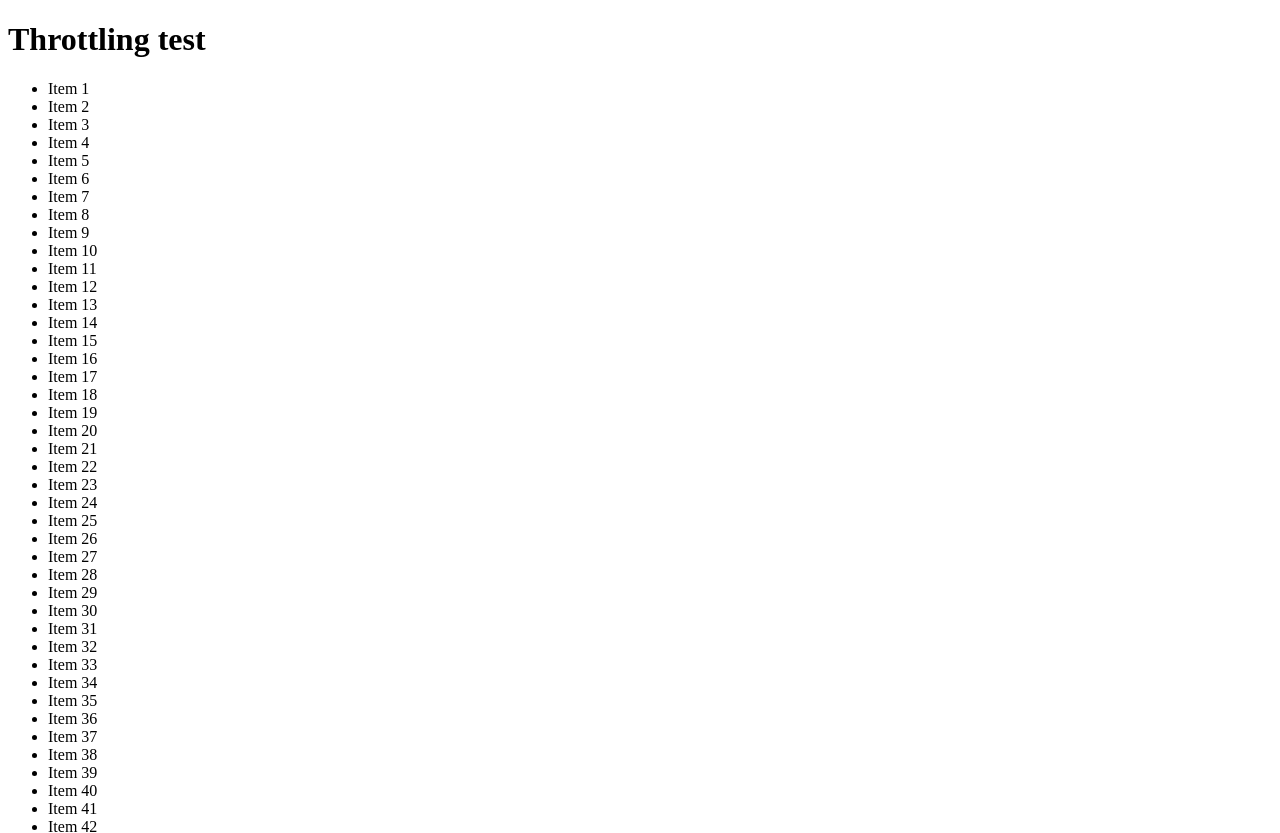
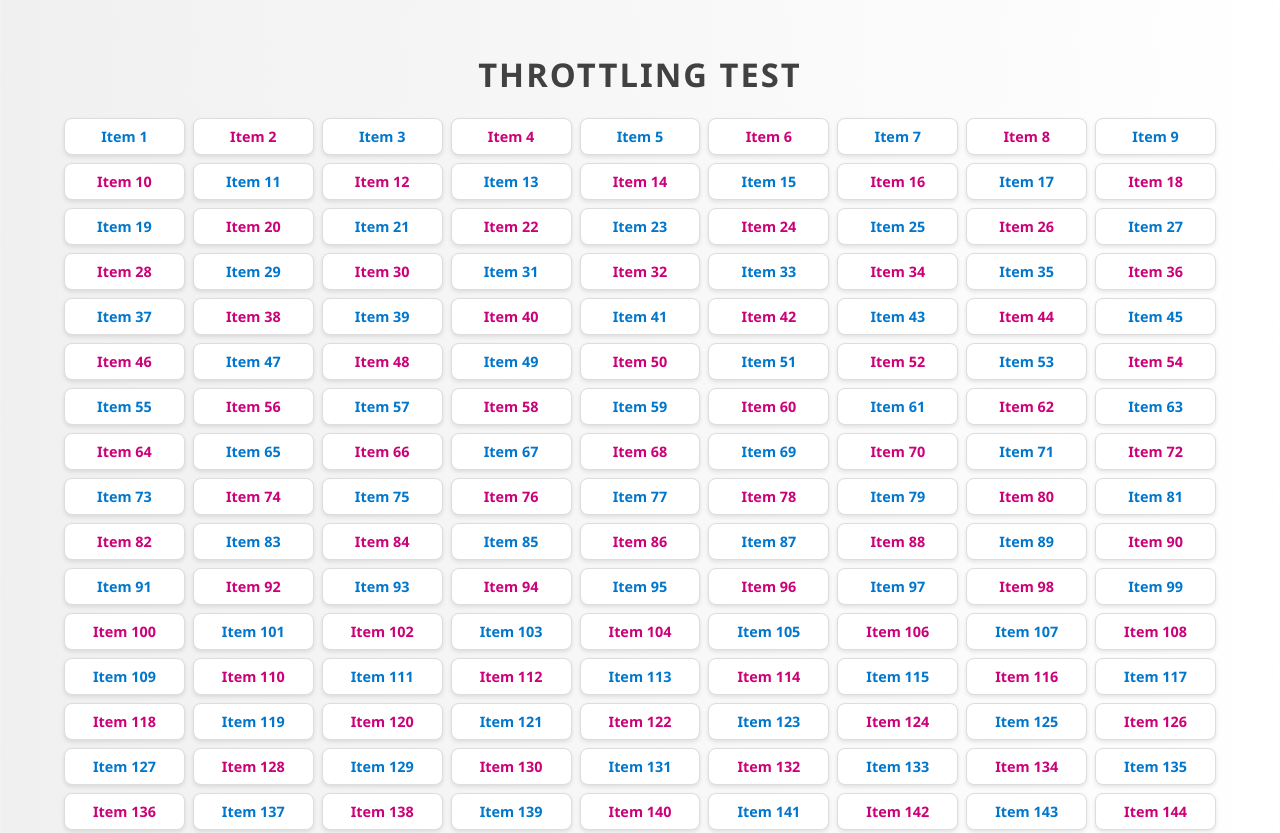
Before and after one commit to KOTFAN/throttling, a plain HTML site: page index.html in a window 1280 px wide. Shown: the top 833 px of the page. Drawn offline with Linux system fonts and the light colour scheme.

Commit message:
add css as tag, and its working, first we load our html and only after we get css

```diff
--- a/index.html
+++ b/index.html
@@ -5,7 +5,7 @@
    <meta charset="UTF-8">
    <meta name="viewport" content="width=device-width, initial-scale=1.0">
    <title>Document</title>
-   <link rel="stylesheet" href="style.css">
+   <!-- <link rel="stylesheet" href="style.css"> -->
 </head>
 
 <body>
@@ -1014,6 +1014,90 @@
       <li><span>Item 999</span></li>
       <li><span>Item 1000</span></li>
    </ul>
+
+   <style>
+      body {
+         font-family: 'Segoe UI', sans-serif;
+         background: linear-gradient(to right, #f0f0f0, #ffffff);
+         margin: 0;
+         padding: 2rem;
+         animation: bgShift 10s infinite alternate;
+      }
+
+      h1 {
+         color: #333;
+         text-align: center;
+         text-transform: uppercase;
+         letter-spacing: 2px;
+         animation: pulseText 3s infinite;
+      }
+
+      ul {
+         display: grid;
+         grid-template-columns: repeat(auto-fill, minmax(120px, 1fr));
+         gap: 0.5rem;
+         padding: 0;
+         list-style: none;
+         max-width: 90vw;
+         margin: auto;
+      }
+
+      li {
+         background: #fff;
+         border: 1px solid #ddd;
+         border-radius: 8px;
+         padding: 0.5rem;
+         text-align: center;
+         box-shadow: 0 2px 4px rgba(0, 0, 0, 0.1);
+         transition: all 0.3s ease;
+      }
+
+      li:hover {
+         background: #f0faff;
+         transform: scale(1.05);
+         box-shadow: 0 4px 8px rgba(0, 0, 0, 0.15);
+      }
+
+      span {
+         display: block;
+         font-weight: bold;
+         color: #555;
+         font-size: 0.9rem;
+      }
+
+      li:nth-child(odd) span {
+         color: #0077cc;
+      }
+
+      li:nth-child(even) span {
+         color: #cc0077;
+      }
+
+      @keyframes bgShift {
+         from {
+            background-position: 0% 0%;
+         }
+
+         to {
+            background-position: 100% 100%;
+         }
+      }
+
+      @keyframes pulseText {
+
+         0%,
+         100% {
+            color: #333;
+            transform: scale(1);
+         }
+
+         50% {
+            color: #555;
+            transform: scale(1.05);
+         }
+      }
+   </style>
+
 </body>
 <script src="script.js"></script>
 
```
